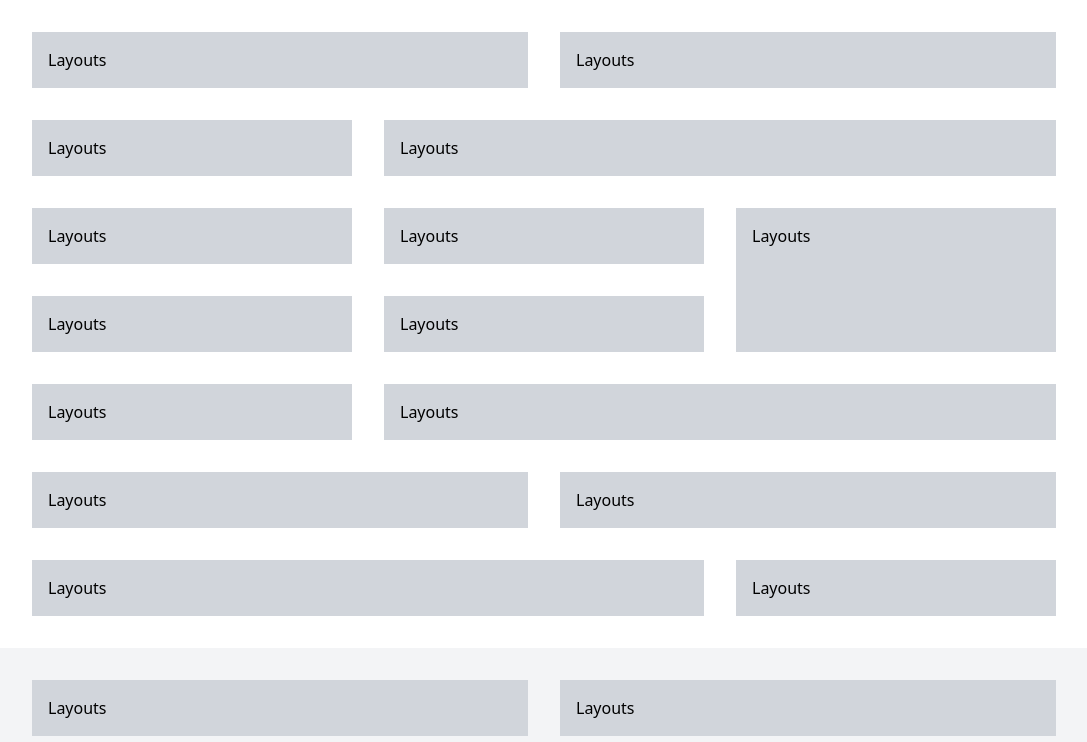
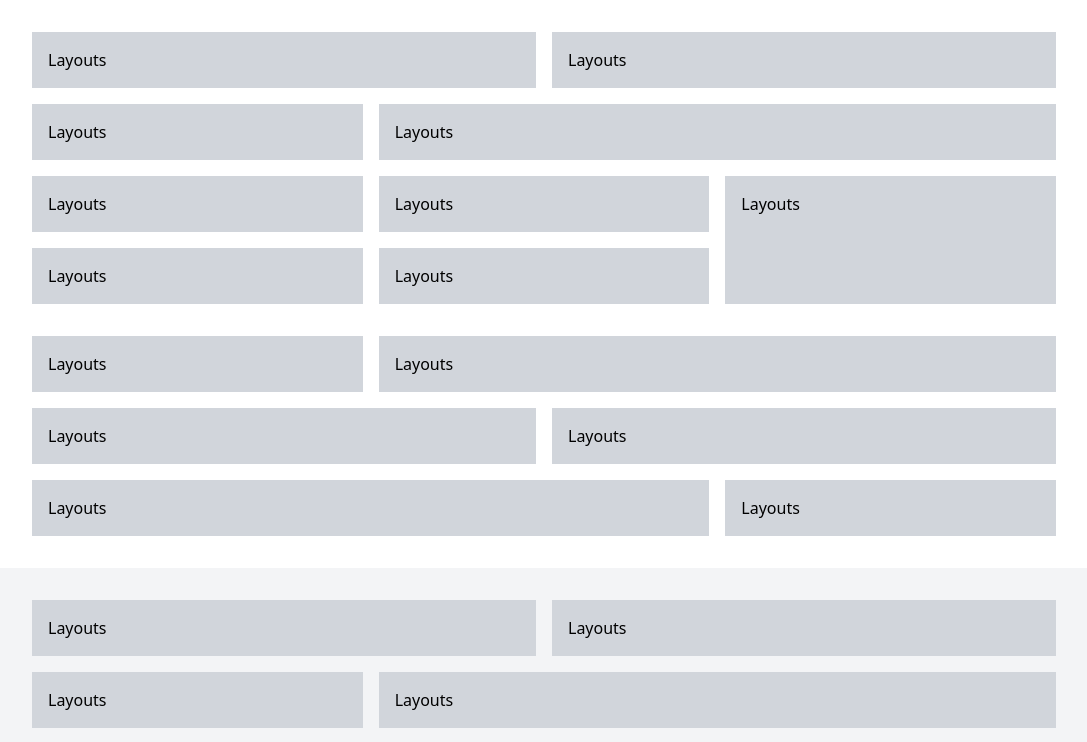
Before and after one commit to troychaplin/prototypes, a Next.js app: page /layouts in a window 1280 px wide. Shown: the top 742 px of the page, without its empty margins (96-1183 px from the left). Built offline with nearby package versions, Linux system fonts and the light colour scheme.

Commit message:
Testing spacing

```diff
--- a/layouts/Column/Column.tsx
+++ b/layouts/Column/Column.tsx
@@ -7,7 +7,7 @@ import {
 
 const styles = {
     // column: `custom-columns mx-auto grid grid-cols-1 [&+.custom-columns]:mt-8`,
-    column: `custom-columns mx-auto grid grid-cols-1 gap-8 [&+.custom-columns]:mt-8`,
+    column: `custom-column mx-auto grid grid-cols-1 gap-4 [&+.custom-column]:mt-4`,
 };
 
 interface ColumnProps {
```
